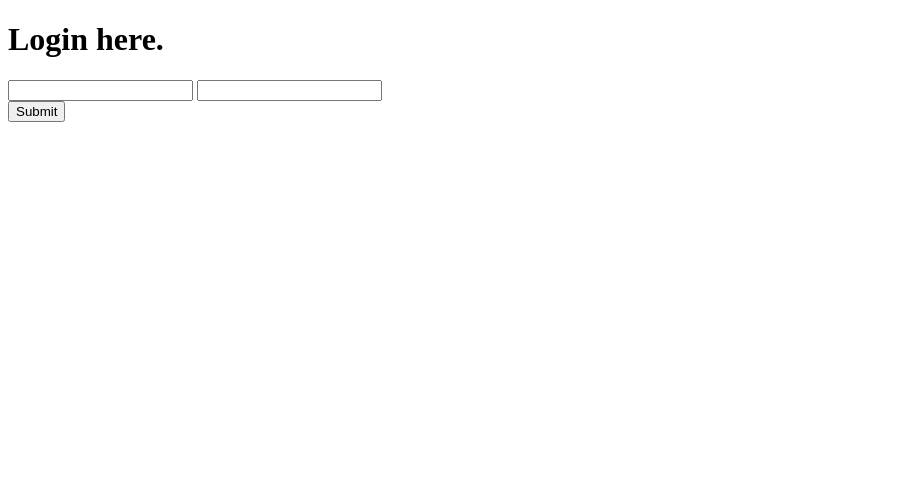
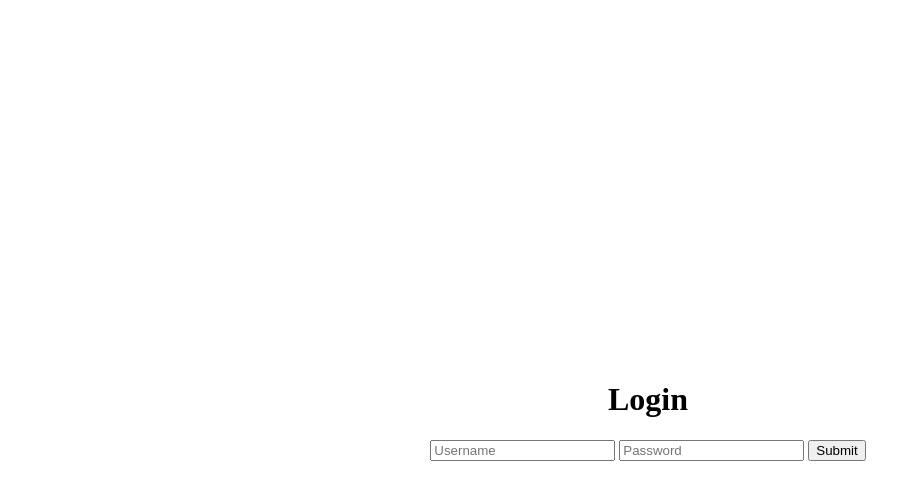
Before and after one commit to gibran/Payment-Processor, a website: page public/login.html in a window 1280 px wide. Shown: the whole page, without its empty margins (0-921 px from the left). Drawn offline with Linux system fonts and the light colour scheme; no server answers.

Commit message:
Basic login CSS

```diff
--- a/public/css/common.css
+++ b/public/css/common.css
@@ -1,8 +1,9 @@
 .header {
+    height: 10%;
+    padding: 20px 10px;
+
     overflow: hidden;
     background-color: #6ac6d9;
-    height: 10%;
-    padding: 20px 10px;
 }
 
 .header .right {
--- /dev/null
+++ b/public/css/login.css
@@ -0,0 +1,25 @@
+h1 {
+    position: fixed;
+    top: 45%;
+
+    height: 5%;
+    width: 100%;
+
+    text-align: center;
+}
+
+form {
+    position: fixed;
+    top: 55%;
+
+    height: 5%;
+    width: 100%;
+
+    display: inline-block;
+    text-align: center;
+}
+
+input, button {
+    height: 100%
+    width: 10%;
+}
--- a/public/login.html
+++ b/public/login.html
@@ -5,16 +5,16 @@
         <title>IoP POS</title>
         <meta name="viewport" content="width=device-width, initial-scale=1, shrink-to-fit=no">
         <meta charset="UTF-8">
-        <link rel="stylesheet" href="/css/common.css">
+        <link rel="stylesheet" href="/css/login.css">
     </head>
 
     <body>
-        <h1>Login here.</h1>
+        <h1>Login</h1>
         <form>
-            <input type="text" id="user">
-            <input type="password" id="pass">
+            <input type="text" placeholder="Username" id="user">
+            <input type="password" placeholder="Password" id="pass">
+            <button type="button" onclick="login()" id="submitButton">Submit</button>
         </form>
-        <button onclick="login()" id="submitButton">Submit</button>
     <body>
 
     <script src="/js/routes/request.js"></script>
```
